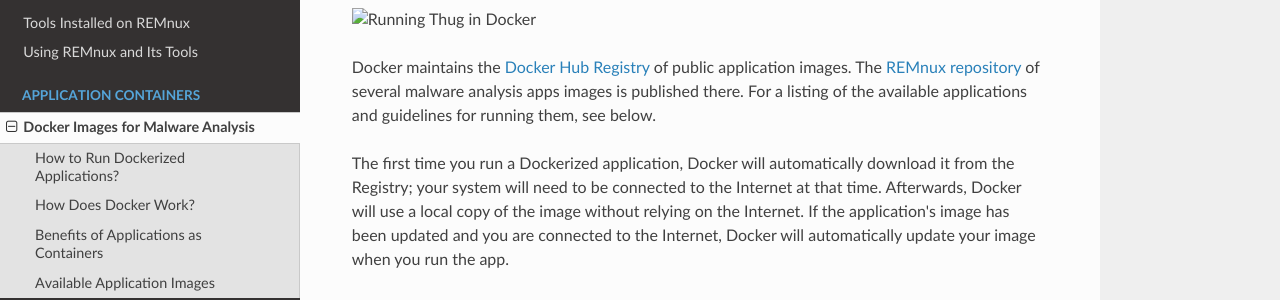
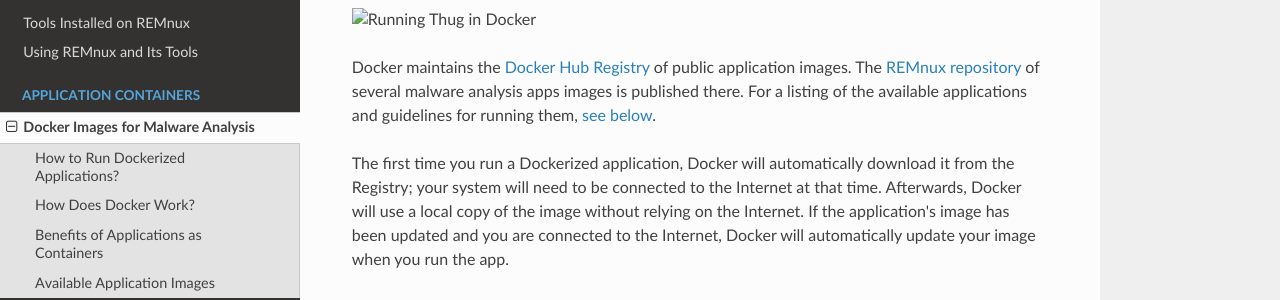
Before and after one commit to wzod/docs, an MkDocs documentation site: the page built from source/containers/malware-analysis.md, in a window 1280 px wide and 900 px high, scrolled down 347 px. Shown: the part 200-500 px from the top of the window. Built offline with MkDocs 1.6.1, drawn with Linux system fonts in a browser that asks for light colours; nearby versions of some CDN libraries; old or Windows-style settings are respelled for this version of MkDocs; part of the change alters nothing that is shown.

```diff
--- a/source/containers/malware-analysis.md
+++ b/source/containers/malware-analysis.md
@@ -10,7 +10,7 @@ Once Docker is installed, you can run a Dockerized application by specifying the
 
 ![Running Thug in Docker](containers/remnux-docker-thug-full.gif)
 
-Docker maintains the [Docker Hub Registry](https://hub.docker.com/) of public application images. The [REMnux repository](https://registry.hub.docker.com/repos/remnux/) of several malware analysis apps images is published there. For a listing of the available applications and guidelines for running them, see below.
+Docker maintains the [Docker Hub Registry](https://hub.docker.com/) of public application images. The [REMnux repository](https://registry.hub.docker.com/repos/remnux/) of several malware analysis apps images is published there. For a listing of the available applications and guidelines for running them, [see below](#available-application-images).
 
 The first time you run a Dockerized application, Docker will automatically download it from the Registry; your system will need to be connected to the Internet at that time. Afterwards, Docker will use a local copy of the image without relying on the Internet. If the application's image has been updated and you are connected to the Internet, Docker will automatically update your image when you run the app.
 
```
